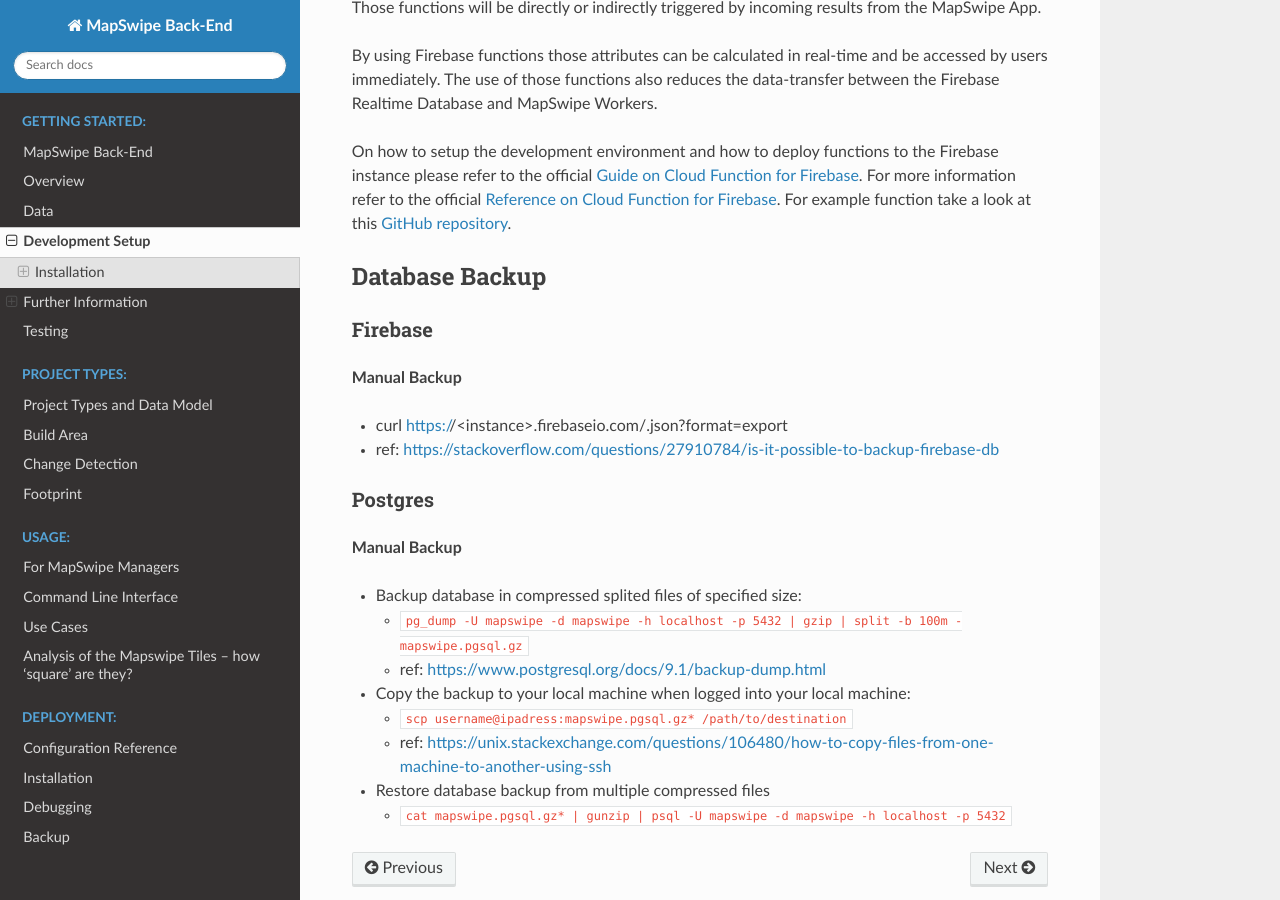
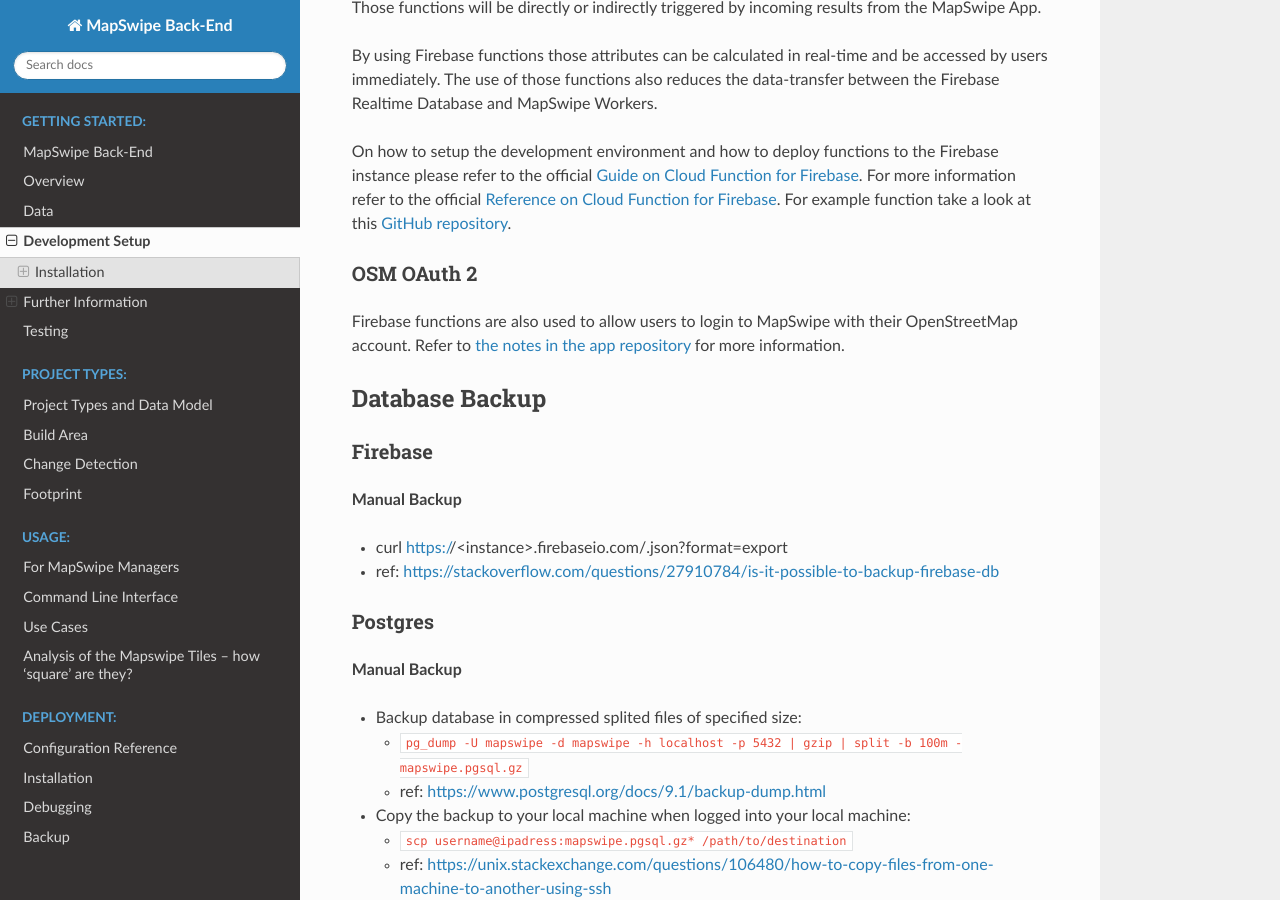
Before and after one commit to mapswipe/python-mapswipe-workers, a Sphinx documentation site: the page built from docs/source/dev_setup.md, in a window 1280 px wide and 900 px high, scrolled down 3372 px. Built offline with Sphinx 7.4.7 and the Read the Docs theme 2.0.0, drawn with Linux system fonts in a browser that asks for light colours.

Commit message:
add new env variables to example.env and add another reference to the app repo in the docs

```diff
--- a/docs/source/dev_setup.md
+++ b/docs/source/dev_setup.md
@@ -143,6 +143,9 @@
 For more information refer to the official [Reference on Cloud Function for Firebase](https://firebase.google.com/docs/reference/functions/).
 For example function take a look at this [GitHub repository](https://github.com/firebase/functions-samples).
 
+### OSM OAuth 2
+Firebase functions are also used to allow users to login to MapSwipe with their OpenStreetMap account. Refer to [the notes in the app repository](https://github.com/mapswipe/mapswipe/blob/master/docs/osm_login.md) for more information.
+
 
 ## Database Backup
 
```
Also changed, not shown: 1 other file.
